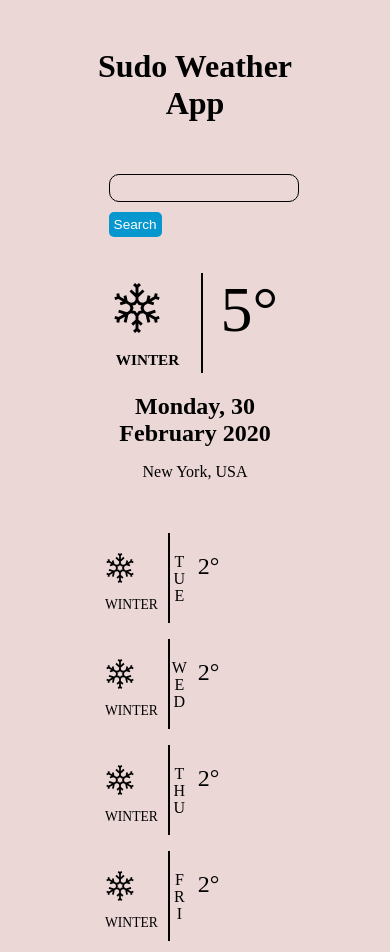
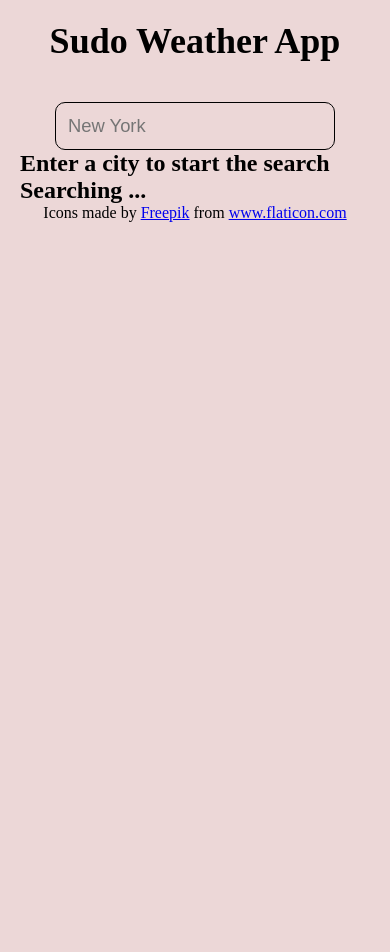
Before and after one commit to dev-billy/mws_alc_challenge, a website: page index.html in a window 390 px wide. Shown: the top 952 px of the page. After the commit the page ends 844 px from the top, so only its background shows below. Drawn offline with Linux system fonts and the light colour scheme.

Commit message:
updated search
Worked on search and more mobile friendly UI

```diff
--- a/index.html
+++ b/index.html
@@ -8,11 +8,17 @@
 </head>
 <body>
     <h1>Sudo Weather App</h1>
+    <div class="search_box">
+        <input type="text" id="search_input" placeholder="New York">
+        <button id="search_btn">Search</button>
+    </div>
+    <div id='loader'>
+        <h2 id='before-search'>Enter a city to start the search</h2>
+        <h2 id='on-search'>Searching ...</h2>
+    </div>
+    <div id='dynamicContent'>
     <main>
-        <div class="search_box">
-            <input type="text" id="search_input">
-            <button id="search_btn">Search</button>
-        </div>
+
         <div class="main_weather_box">
             <div class="icon_side">
                 <div class="icon">
@@ -23,7 +29,7 @@
             </div>
             <div class="line"></div>
             <div class="degree_side">
-                <h3 class="temp" id="day_temp0">5&deg;</h3>
+                <h3 class="temp" id="day_temp0">25&deg;C</h3>
             </div>
         </div>
         <div class="weather_day">
@@ -92,6 +98,7 @@
         </div>
 
    </div>
+</div>
    <div class="socials">
        <div class="ig"></div>
        <div class="twitter"></div>
--- a/js/app.js
+++ b/js/app.js
@@ -1,6 +1,12 @@
 const searchBtn = document.getElementById('search_btn');
 const searchInput = document.getElementById('search_input');
 
+searchInput.addEventListener('keyup',(e)=>{
+    if(e.keyCode === 13){
+        e.preventDefault();
+        searchBtn.click();
+    }
+});
 searchBtn.addEventListener('click',()=>{
     if(searchInput.value == ''){
         alert('Please Enter a city');
@@ -46,24 +52,25 @@ function runUrl(userSearch) {
                                                                         + date.getFullYear();
 
                         let myList = results.list.forEach(item => {
-                            let apiDay = new Date(item.dt *1000).getUTCDay();
+                            let apiDate = new Date(item.dt * 1000);
+                            let apiDay = apiDate.getUTCDay();
+                            currentDay = date.getUTCDay();
                             if(currentDay == apiDay){
                                 myRes.push(item);
-                                currentDay = currentDay + 1;
-                                apiDay = apiDay +1;
-                            }else{
-                                return
+                                date.setDate(date.getDate() + 1);
                             }
+
                     });
+
 
 
                     for(let i =0; i<5; i++){
                         document.getElementById(daysTemp[i]).innerHTML = Math.ceil(myRes[i].main.temp - 273.15) + ' °C';
                         document.getElementById(daysWeather[i]).innerHTML = myRes[i].weather[0].main;
                         let resDay = new Date(myRes[i].dt * 1000).getUTCDay();
-
-                        if(i != 0 && i <=5){
-                            document.getElementById(daysDate[i]).innerHTML = dayShortArr[resDay];
+                        let counter = i;
+                        if(counter != 0 && i <=5){
+                            document.getElementById(daysDate[counter]).innerHTML = dayShortArr[resDay];
                         }
                     }
                 })
--- a/styles/main.css
+++ b/styles/main.css
@@ -5,15 +5,47 @@
 }
 
 body{
-    padding:3rem;
+    padding:1.25rem;
     background:#ECD7D7;
-    width:80%;
-
+    width:100%;
     margin:0 auto;
 }
 h1{
+    font-size:2.25rem;
     text-align: center;
 }
+/* search box styles */
+.search_box{
+    display:flex;
+    width:100%;
+    margin-top:40px;
+    justify-content: space-between;
+}
+#search_input{
+    padding:.75rem;
+    width:80%;
+    font-size:1.15rem;
+    background:none;
+    margin:0 auto;
+    border: solid 1.5px black;
+    border-radius:10px;
+}
+
+#search_btn{
+    display:none;
+    /* padding:5px;
+    border:none;
+    border-radius: 5px;
+    background:rgb(7, 151, 207);
+    color:white;
+    font-size:.85rem;
+    margin-top:10px; */
+}
+#search_btn:hover{
+    cursor: pointer;
+
+}
+
 /* main */
 
 main{
@@ -25,7 +57,7 @@ main{
 }
 .main_weather_box{
     display:flex;
-    padding:1rem;
+    padding:.5rem;
     justify-content: space-around;
 }
 
@@ -34,34 +66,36 @@ main{
 }
 
 .current_weather{
-    font-size:.95rem;
-    padding:.25rem;
-    font-weight:700;
+    font-size:1.2rem;
+    padding:.15rem;
+    font-weight:900;
     text-align: center;
 }
 
 .icon img{
     margin:10px auto;
-    width:50px;
+    width:80px;
     align-self: center;
     justify-self: center;
 }
 
 .degree_side .temp{
     font-size:4rem;
-    font-weight:300;
+    font-weight:400;
+    margin-top:20px;
     align-self: center;
 }
 
 .weather_day h2{
     font-size:1.5rem;
     text-align:center;
+    margin:30px 0;
     padding:.25rem;
 }
 
 .weather_location h3{
-    font-size:1rem;
-    font-weight:300;
+    font-size:1.3rem;
+    font-weight:500;
     padding:.75rem;
     text-align:center;
 }
@@ -72,7 +106,7 @@ main{
     display: flex;
     flex-direction: row;
     width:100%;
-    max-width: 400px;
+
     margin:0 auto;
     justify-content: space-between;
     flex-wrap:wrap;
@@ -80,7 +114,8 @@ main{
 }
 
 .nextWeather_box{
-    padding:.5rem;
+    padding:.15rem;
+    margin-bottom:30px;
     display: flex;
 
 }
@@ -94,11 +129,11 @@ main{
 }
 .next img{
     margin:10px auto;
-    width:30px;
+    width:40px;
 }
 .next_weather{
-    font-weight:100;
-    font-size:.85rem;
+    font-weight:400;
+    font-size:.75rem;
     text-align: center;
 }
 .nextWeather_day{
@@ -110,44 +145,19 @@ main{
 }
 .nextWeather_temp{
     margin-left:10px;
-    font-weight:300;
-    margin-top:20px;
-}
-
-/* search box styles */
-.search_box{
-    display:flex;
-    width:80%;
-    max-width:250px;
-    margin:20px auto;
-    flex-wrap: wrap;
-    justify-content: space-between;
-}
-#search_input{
-    padding:.35rem;
-    background:none;
-    border: solid 1px black;
-    border-radius:10px;
-}
-#search_input:active,#search_input:focus{
-    background:rgba(255, 255, 255, 0.658);
-}
-#search_btn{
-    padding:5px;
-    border:none;
-    border-radius: 5px;
-    background:rgb(7, 151, 207);
-    color:white;
-    font-size:.85rem;
-    margin-top:10px;
-}
-#search_btn:hover{
-    cursor: pointer;
-
+    font-weight:400;
+    font-size:1.7rem;
+    margin-top:30px;
 }
 
 
+
+
 .footer{
-    margin-top:20px;
+    margin-top:0%;
     text-align: center;
 }
+
+#dynamicContent{
+    display: none;
+}
```
